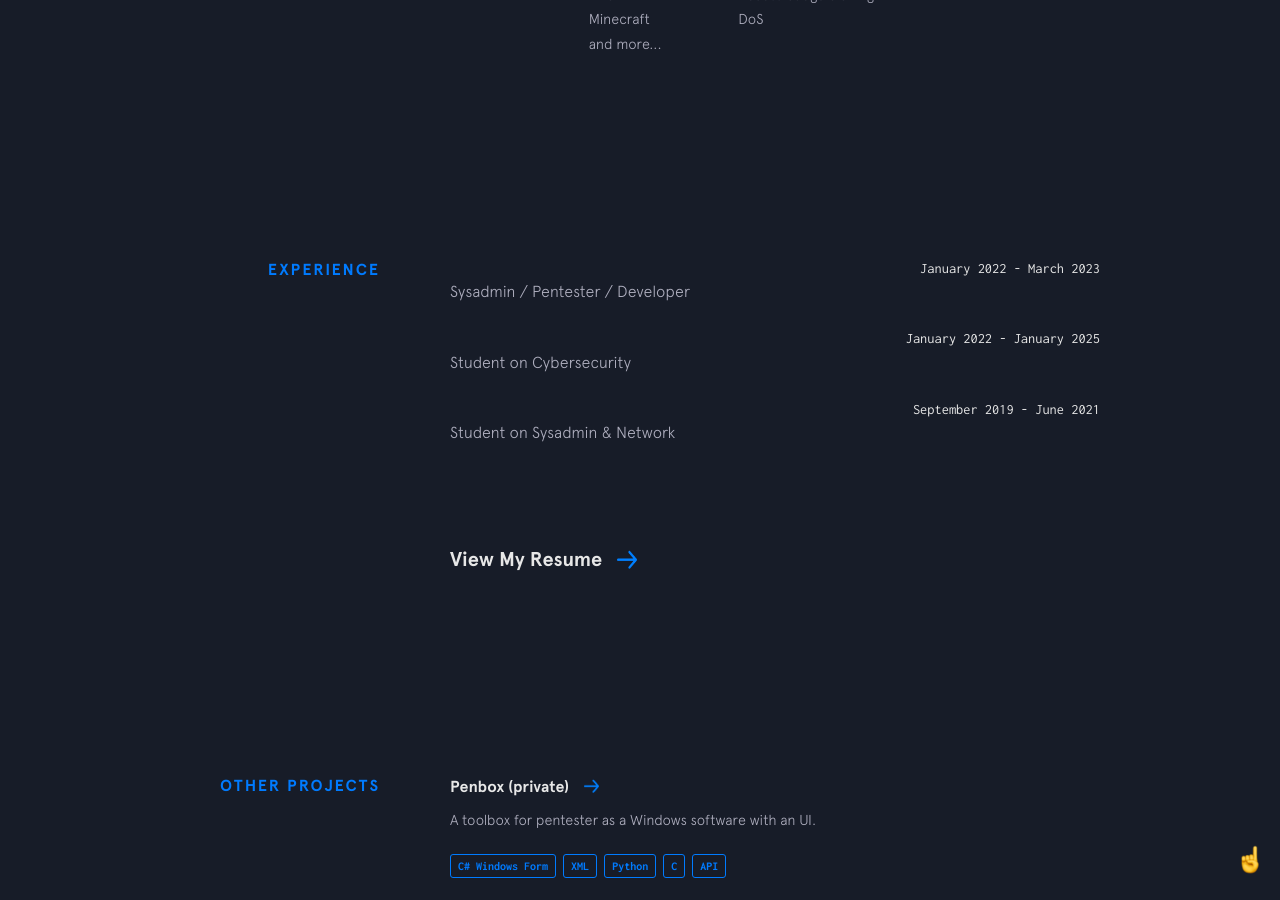
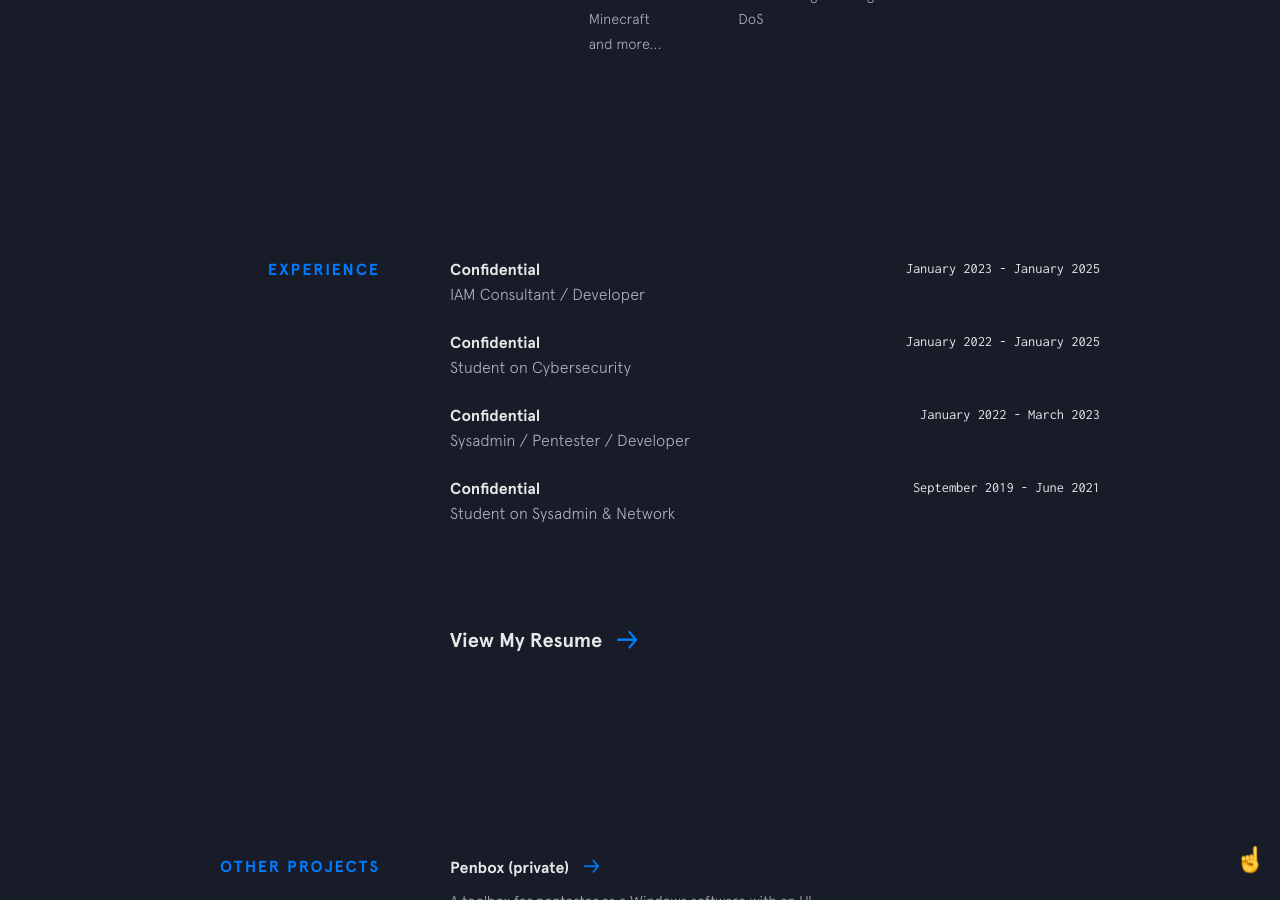
Before and after one commit to Fastiraz/Fastiraz.github.io, a Jekyll site: the page built from index.html, in a window 1280 px wide and 900 px high, scrolled down 1854 px. Built offline with Jekyll 4.4.1, drawn with Linux system fonts in a browser that asks for light colours; nearby versions of some CDN libraries.

Commit message:
Update experience.yml

```diff
--- a/_data/experience.yml
+++ b/_data/experience.yml
@@ -1,14 +1,19 @@
-- company: ####### ########
+- company: Confidential
+  url: https://fastiraz.github.io/
+  time: January 2023 - January 2025
+  position: IAM Consultant / Developer
+
+- company: Confidential
+  url: https://fastiraz.github.io/
+  time: January 2022 - January 2025
+  position: Student on Cybersecurity
+
+- company: Confidential
   url: https://fastiraz.github.io/
   time: January 2022 - March 2023
   position: Sysadmin / Pentester / Developer
 
-- company: ####
-  url: https://fastiraz.github.io/
-  time: January 2022 - January 2025
-  position: Student on Cybersecurity
-
-- company: ####### ######
+- company: Confidential
   url: https://fastiraz.github.io/
   time: September 2019 - June 2021
   position: Student on Sysadmin & Network
```
